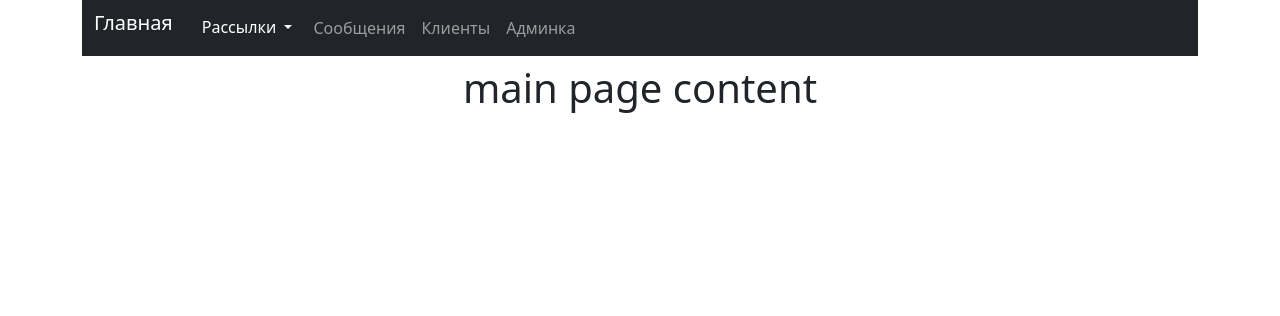
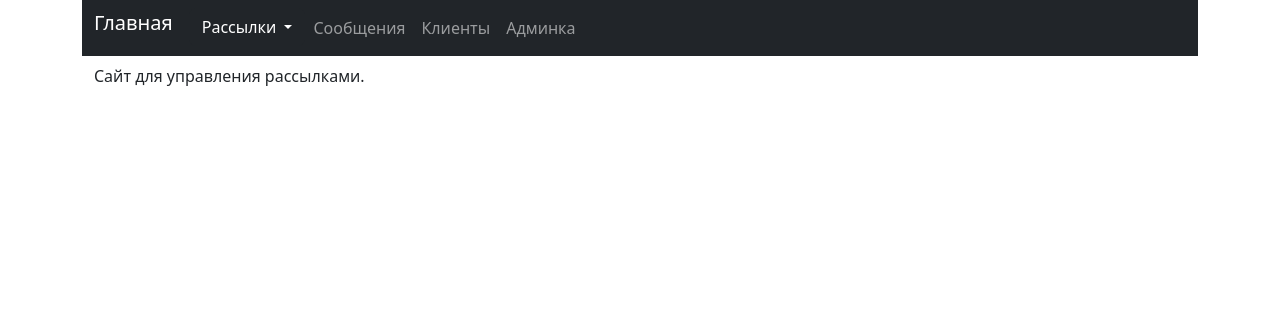
Before and after one commit to AlexandrBxbrxv/coursework_6_django, a Django app: page / in a window 1280 px wide. Shown: the top 316 px of the page. Run offline with Django 5.2, Linux system fonts and the light colour scheme.

Commit message:
+ сообщение о чем сайт

```diff
--- a/mailings/templates/mailings/home.html
+++ b/mailings/templates/mailings/home.html
@@ -1,6 +1,6 @@
 {% extends 'mailings/base.html' %}
 {% block content %}
-  <div class="container text-center">
-    <h1>main page content</h1>
+  <div class="container">
+    <p>Сайт для управления рассылками.</p>
   </div>
 {% endblock %}
```
